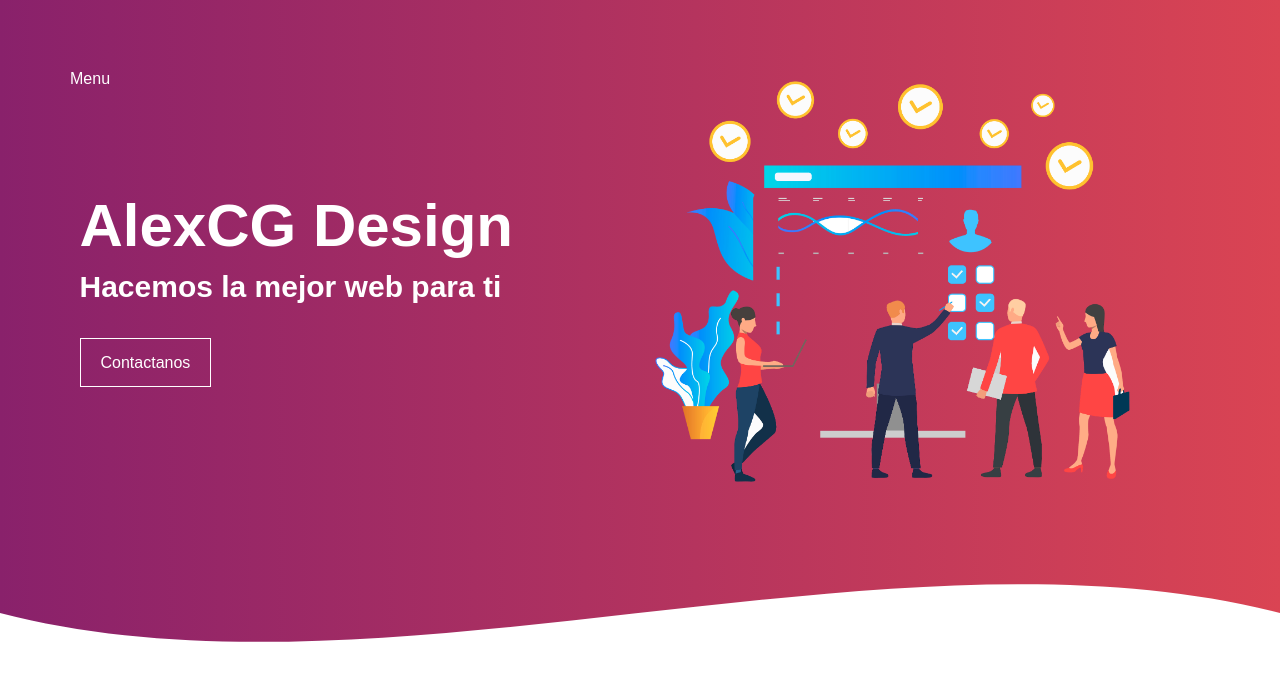
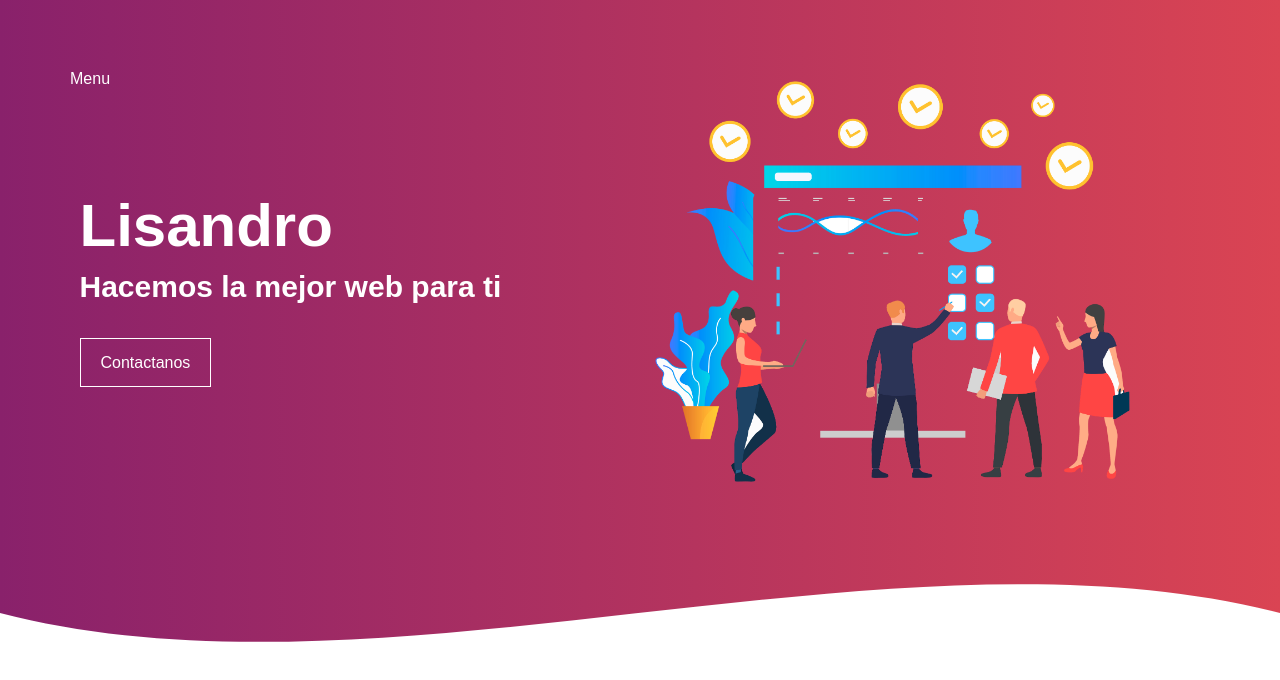
Before and after one commit to Lisandro17/MENU-, a plain HTML site: page index.html in a window 1280 px wide. Drawn offline with Linux system fonts and the light colour scheme.

Commit message:
mejorado

```diff
--- a/index.html
+++ b/index.html
@@ -22,7 +22,7 @@
     </nav>
     <div class="contenedor">
     <div class="contenedor-textos-header">
-        <h1>AlexCG Design</h1>
+        <h1>Lisandro</h1>
         <h2>Hacemos la mejor web para ti</h2>
         <div class="contenedor-contratanos">
             <a href="#">Contactanos</a>
```
